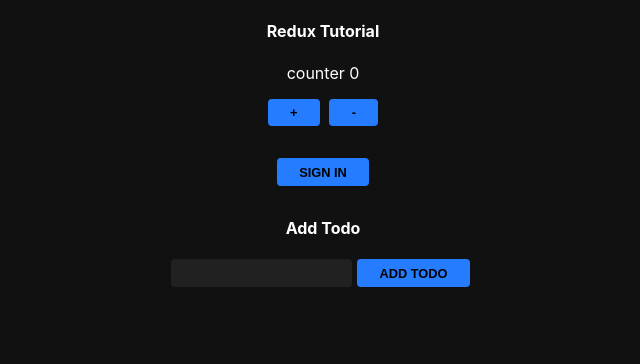
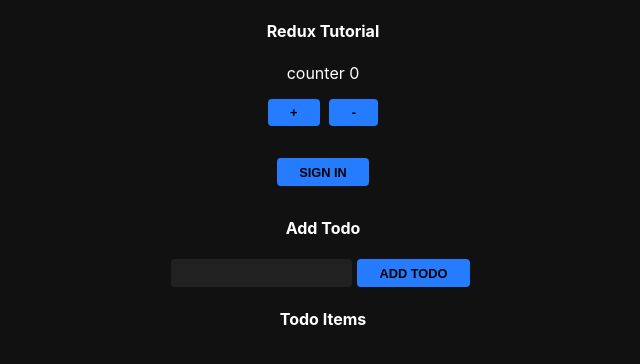
Before and after one commit to mrstevedev/redux-counter, a React (Create React App) app: page / in a window 1280 px wide. Shown: the top 364 px of the page, without its empty margins (317-957 px from the left). Built offline with nearby package versions, Linux system fonts and the light colour scheme.

Commit message:
Added todos state and <AddTodo/> and <TodoList /> components

```diff
--- a/src/App.js
+++ b/src/App.js
@@ -1,11 +1,14 @@
 import React from "react";
 import { useSelector, useDispatch } from "react-redux";
 import { decrement, increment, logIn } from "./actions";
+import TodoList from './components/TodoList';
 import "./App.css";
+import AddTodo from "./components/AddTodo";
 
 function App() {
   const counter = useSelector((state) => state.counter);
   const isLogged = useSelector((state) => state.isLogged);
+  const todos = useSelector((state) => state.todos);
   const dispatch = useDispatch();
 
   return (
@@ -19,11 +22,8 @@ function App() {
         <button onClick={() => dispatch(logIn())}>Sign in</button>
       </div>
       {isLogged ? <p>Logged in info here</p> : ""}
-      <form>
-        <h4>Add Todo</h4>
-        <input type="text" id="todo" name="todo" />
-        <button type="button">Add Todo</button>
-      </form>
+      <AddTodo />
+      <TodoList todos={todos} />
     </div>
   );
 }
```
